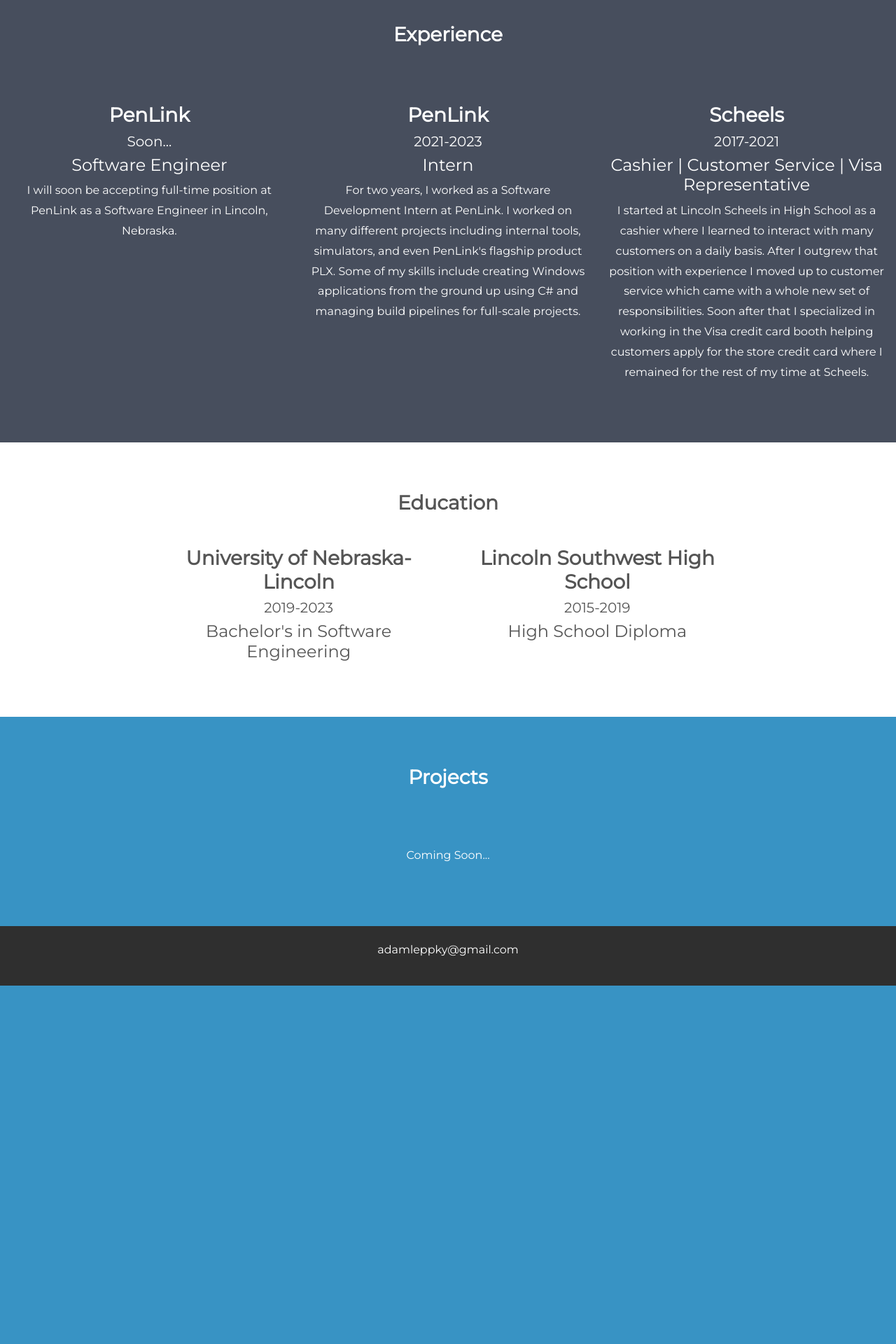
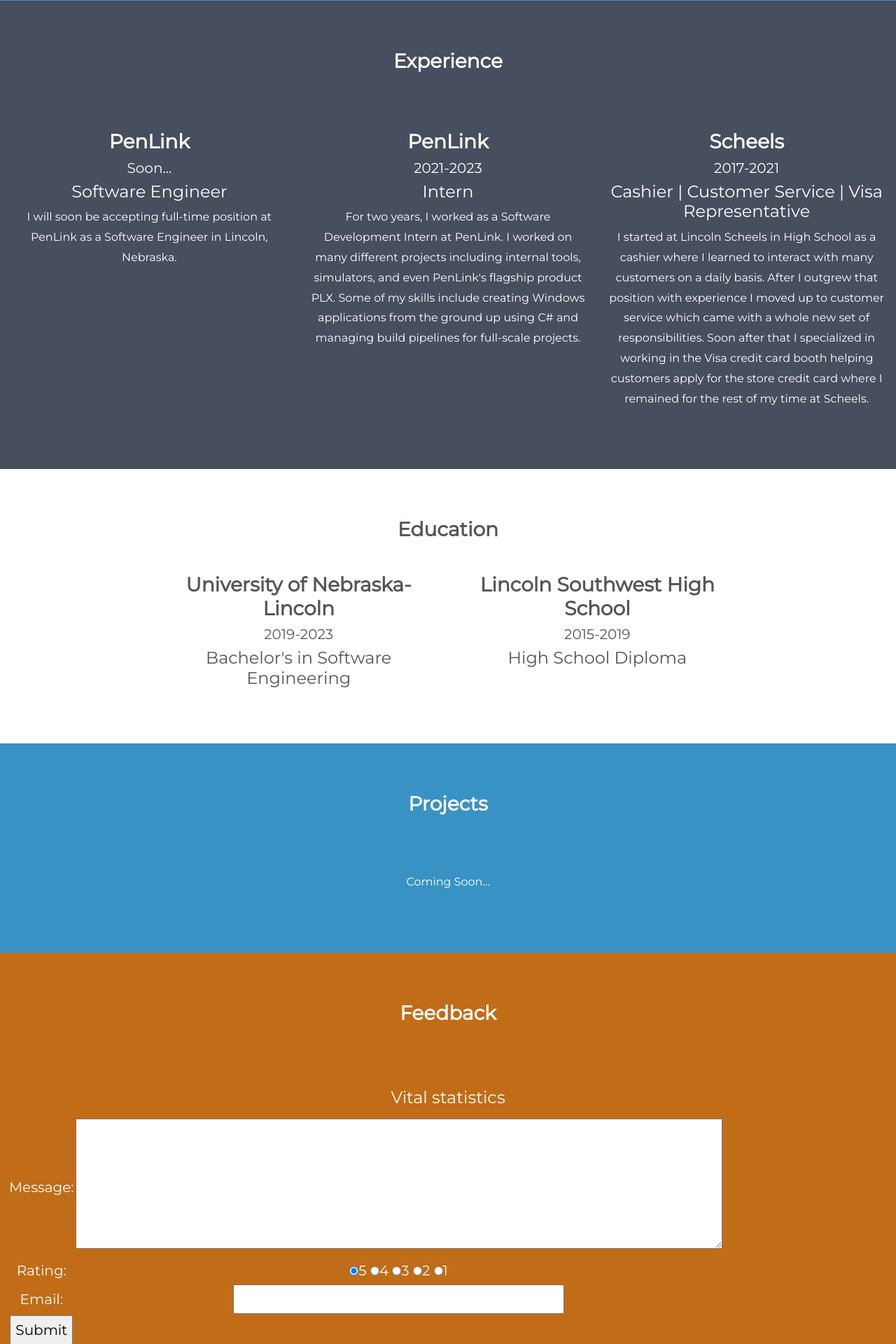
Before and after one commit to AdamLeppky/AdamLeppky.github.io, a PHP site: page / in a window 1280 px wide. Shown: the part 510-2430 px from the top of the page at 70% size. Before the commit the page ends 1918 px from the top, so only its background shows below. Run offline with PHP 8.4, Linux system fonts and the light colour scheme.

Commit message:
Color Change Buttons and Feedback (#5)
* Add change color scheme buttons.

* Add feedback form.

```diff
--- a/css/styles.css
+++ b/css/styles.css
@@ -48,21 +48,31 @@
     padding-right: 200px;
     background-color: #3893c4;
     color: #fff;
+    transition: 500ms;
 }
 
 .experience-container {
     background-color: #474e5d;
     color: #fff;
+    transition: 500ms;
 }
 
 .education-container {
     background-color: #fff;
     color: #555555;
+    transition: 500ms;
 }
 
 .projects-container {
     background-color: #3893c4;
     color: #fff;
+    transition: 500ms;
+}
+
+.feedback-container {
+    background-color: #c16c17;
+    color: #fff;
+    transition: 500ms;
 }
 
 .footer-container {
@@ -70,4 +80,17 @@
     padding-bottom: 20px;
     background-color: #2f2f2f;
     color: #fff;
+    transition: 500ms;
 }
+
+.color-scheme-button {
+    border: none;
+    cursor: pointer;
+    appearance: none;
+    background-color: inherit;
+}
+
+.color-scheme-img {
+    width: 100px;
+    height: 25px;
+}
--- a/index.html
+++ b/index.html
@@ -13,6 +13,8 @@
 
         <script src="https://ajax.googleapis.com/ajax/libs/jquery/3.6.3/jquery.min.js"></script>
         <script src="https://cdn.jsdelivr.net/npm/bootstrap@5.0.2/dist/js/bootstrap.bundle.min.js" integrity="sha384-MrcW6ZMFYlzcLA8Nl+NtUVF0sA7MsXsP1UyJoMp4YLEuNSfAP+JcXn/tWtIaxVXM" crossorigin="anonymous"></script>
+        <script src="scripts/color-changer.js"></script>
+        <script src="scripts/feedback-form.js"></script>
     </head>
 
     <body>
@@ -29,6 +31,7 @@
                         <li class="nav-item"><a class="nav-link" href="#experience">EXPERIENCE</a></li>
                         <li class="nav-item"><a class="nav-link" href="#education">EDUCATION</a></li>
                         <li class="nav-item"><a class="nav-link" href="#projects">PROJECTS</a></li>
+                        <li class="nav-item"><a class="nav-link" href="#feedback">FEEDBACK</a></li>
                     </ul>
                 </div>
             </div>
@@ -36,6 +39,17 @@
 
         <!-- About -->
         <div id="about" class="container-fluid about-container text-center">
+            <div>
+                <button class="color-scheme-button" onclick="onColorSchemeDefault()">
+                    <img class="color-scheme-img" src="images/color-scheme-button-1.svg" alt="Color Scheme Default" />
+                </button>
+                <button class="color-scheme-button" onclick="onColorSchemeOne()">
+                    <img class="color-scheme-img" src="images/color-scheme-button-1.svg" alt="Color Scheme 1" />
+                </button>
+                <button class="color-scheme-button" onclick="onColorSchemeTwo()">
+                    <img class="color-scheme-img" src="images/color-scheme-button-1.svg" alt="Color Scheme 2" />
+                </button>
+            </div>
             <h3 class="margin">About</h3>
             <p class="about-description">I was born and raised in Lincoln, Nebraska where I’ve lived my whole life. I became interested in computer programming in middle school where I learned how to edit HTML web pages to do fun things.</p>
             <p class="about-description">In high school, I took beginning and advanced programming classes focusing on Python and HTML/CSS which got me interested in creating computer programs from the ground up. I also took engineering, architecture, and robotics classes which got me interested in engineering as a whole. All these things ultimately led to my career as a Software Engineer.</p>
@@ -91,6 +105,41 @@
             </div>
         </div>
 
+        <!-- Feedback -->
+        <div id="feedback" class="container-fluid feedback-container text-center">
+            <h3 class="margin">Feedback</h3><br>
+            <div class="row justify-content-center">
+                <form id="feedbackForm" onsubmit="onFeedbackSubmit()">
+                    <fieldset>
+                        <legend class="LegendBackground">Vital statistics</legend>
+                        <table>
+                            <tr>
+                                <td><label for="message">Message:</label></td>
+                                <td><textarea id="message" name="message" rows="5" cols="80"></textarea></td>
+                            </tr>
+                            <tr>
+                                <td><label for="rating">Rating:</label></td>
+                                <td>
+                                    <input type="radio" id="rating-5" name="rating" value="5" checked="checked" /><label for="rating-5">5</label>
+                                    <input type="radio" id="rating-4" name="rating" value="4" /><label for="rating-4">4</label>
+                                    <input type="radio" id="rating-3" name="rating" value="3" /><label for="rating-3">3</label>
+                                    <input type="radio" id="rating-2" name="rating" value="2" /><label for="rating-2">2</label>
+                                    <input type="radio" id="rating-1" name="rating" value="1" /><label for="rating-1">1</label>
+                                </td>
+                            </tr>
+                            <tr>
+                                <td><label for="email">Email:</label></td>
+                                <td><input id="email" type="text" name="email" size="40"></td>
+                            </tr>
+                            <tr>
+                                <td><input type="submit" value="Submit"></td>
+                            </tr>
+                        </table>
+                    </fieldset>
+                </form>
+            </div>
+        </div>
+
         <!-- Footer -->
         <footer class="container-fluid footer-container text-center">
             <p>adamleppky@gmail.com</p>
--- /dev/null
+++ b/scripts/color-changer.js
@@ -0,0 +1,45 @@
+
+class ClassScheme {
+    constructor(className, colorSchemes) {
+        this.className = className;
+        this.colorSchemes = colorSchemes;
+    }
+}
+
+class ColorScheme {
+    constructor(backgroundColor, foregroundColor) {
+        this.backgroundColor = backgroundColor;
+        this.foregroundColor = foregroundColor;
+    }
+}
+
+const aboutClass = new ClassScheme('about-container', [
+    new ColorScheme('#3893c4', '#fff'),
+    new ColorScheme('white', 'black'),
+    new ColorScheme('black', 'white'),
+])
+
+
+function onColorSchemeDefault() {
+    changeClassColors(aboutClass, 0);
+}
+
+
+function onColorSchemeOne() {
+    changeClassColors(aboutClass, 1);
+}
+
+
+function onColorSchemeTwo() {
+    changeClassColors(aboutClass, 2);
+}
+
+
+function changeClassColors(classScheme, colorSchemeIndex) {
+    var colorScheme = classScheme.colorSchemes[colorSchemeIndex];
+    var container = document.getElementsByClassName(classScheme.className);
+    for (i = 0; i < container.length; i++) {
+        container[i].style.backgroundColor = colorScheme.backgroundColor;
+        container[i].style.color = colorScheme.foregroundColor;
+    }
+}
--- /dev/null
+++ b/scripts/feedback-form.js
@@ -0,0 +1,37 @@
+
+function onFeedbackSubmit()
+{
+    console.log('Feedback processing...');
+    var rating = ""
+    if (document.getElementById("rating-1").checked) {
+        rating = "1";
+    } else if (document.getElementById("rating-2").checked) {
+        rating = "2";
+    } else if (document.getElementById("rating-3").checked) {
+        rating = "3";
+    } else if (document.getElementById("rating-4").checked) {
+        rating = "4";
+    } else if (document.getElementById("rating-5").checked) {
+        rating = "5";
+    }
+
+    var email = document.getElementById("email").value;
+    var emailValid = checkEmailValid(email);
+    var emailValidMessage = "";
+    if (emailValid) {
+        emailValidMessage = "good";
+    } else {
+        emailValidMessage = "bad";
+    }
+
+    var messageWordCount = document.getElementById("message").value.split(' ').length;
+
+    alert("Rating: " + rating + ". Email is " + emailValidMessage + ". Message word count: " + messageWordCount);
+    console.log('Feedback submitted.');
+}
+
+function checkEmailValid(address)
+{
+    var p = address.search(/.+@.+/);
+    return p == 0;
+}
```
Also changed, not shown: index-old.html (added, +43 -0 lines), images/color-scheme-button-1.svg (added).
